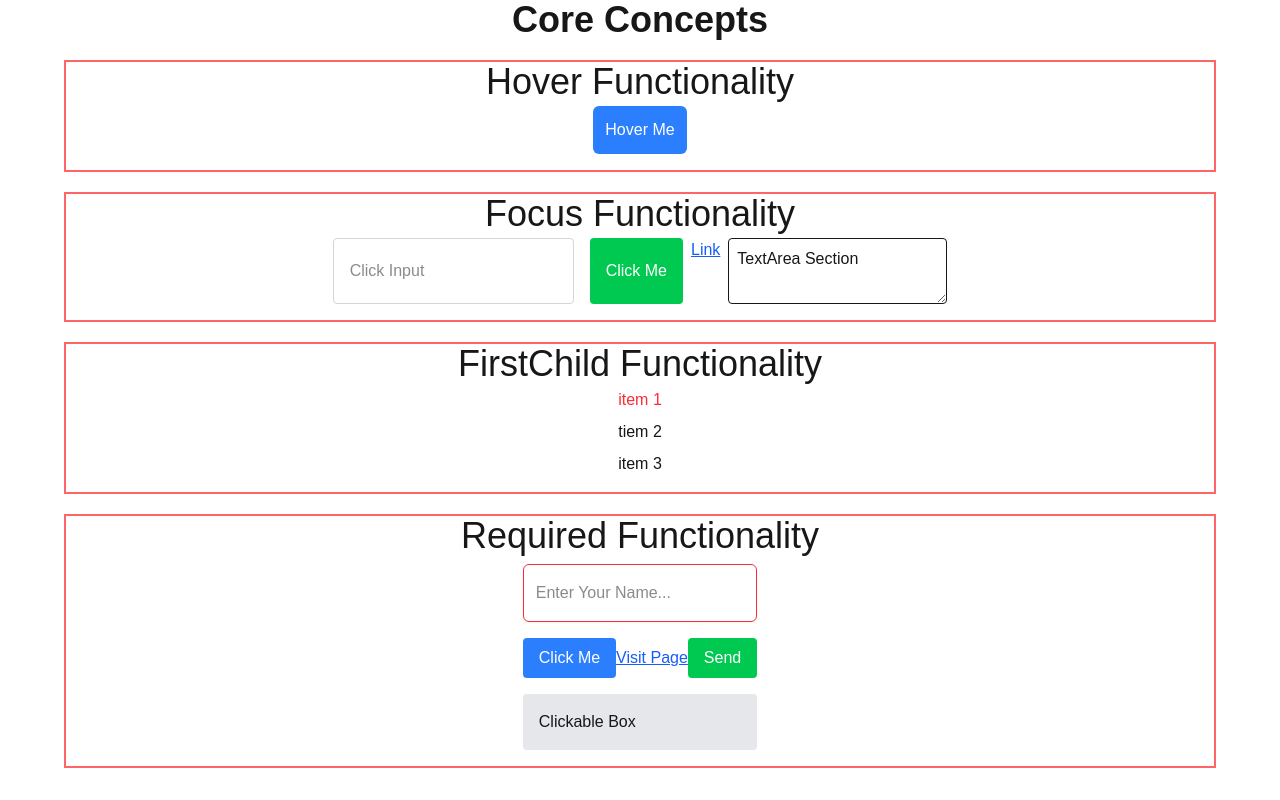
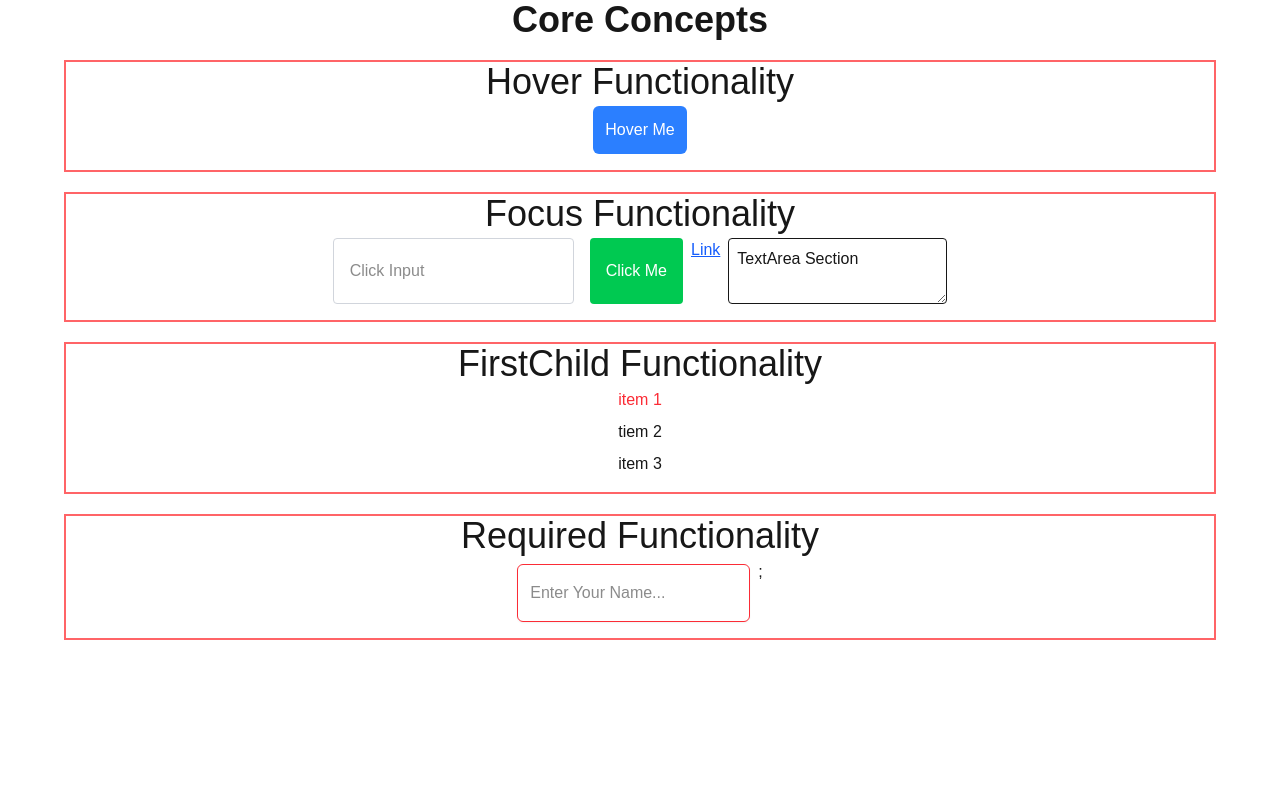
Before and after one commit to Wahab-Adil/tailwindcss_2025_8_27, a Next.js app: page /core in a window 1280 px wide. Built offline with nearby package versions, Linux system fonts and the light colour scheme.

Commit message:
Update required.tsx

```diff
--- a/components/core/required.tsx
+++ b/components/core/required.tsx
@@ -1,7 +1,6 @@
 import React from "react";
 
 const required = () => {
-  const isEmail: Boolean = true;
   return (
     <div className="flex flex-row justify-center align-center gap-2">
       <form className="space-y-4 max-w-sm mx-auto">
@@ -13,35 +12,8 @@ const required = () => {
             className="mt-1 block w-full px-3 py-4 border rounded-md shadow-xs  border-gray-300 focus:outline-none focus-within:ring-2 required:placeholder-shown:ring-red-500 required:placeholder-shown:border-red-500 transition-all duration-200 ease-in-out"
           />
         </label>
-
-        <button
-          className="bg-blue-500 text-white px-4 py-2 rounded
-               hover:bg-blue-600 active:bg-blue-700"
-        >
-          Click Me
-        </button>
-
-        <a
-          href="#"
-          className="text-blue-600 underline
-                  hover:text-blue-800 active:text-red-500"
-        >
-          Visit Page
-        </a>
-        <input
-          type="submit"
-          value="Send"
-          className=" bg-green-500 text-white px-4 py-2 rounded
-         hover:bg-green-600 active:bg-green-700"
-        />
-
-        <div
-          className="bg-gray-200 p-4 rounded cursor-pointer
-         hover:bg-gray-300 active:bg-gray-400"
-        >
-          Clickable Box
-        </div>
       </form>
+      ;
     </div>
   );
 };
```
